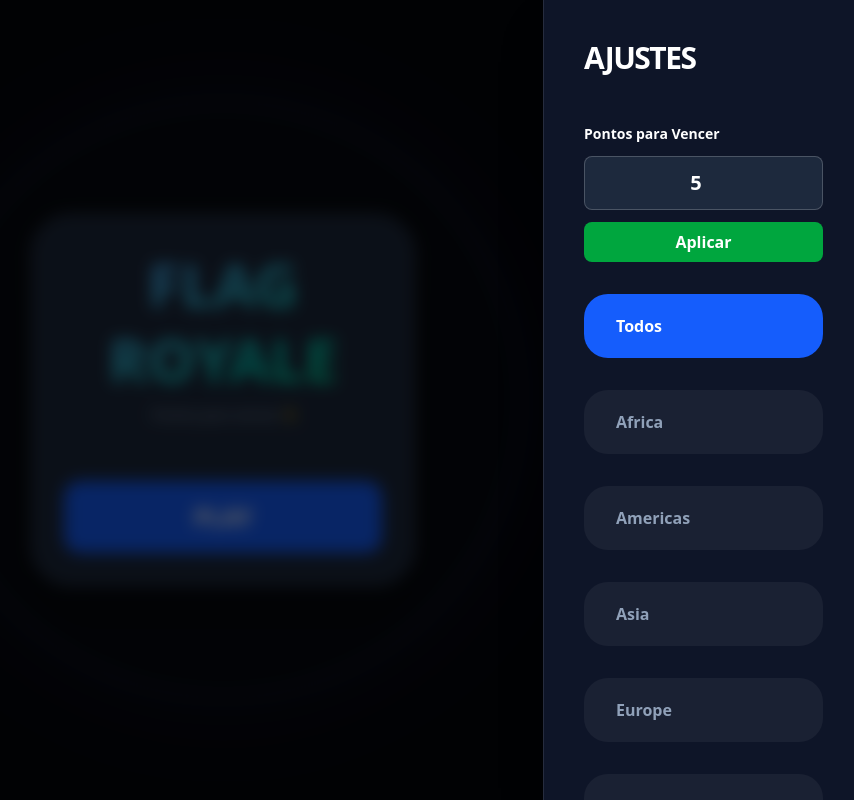
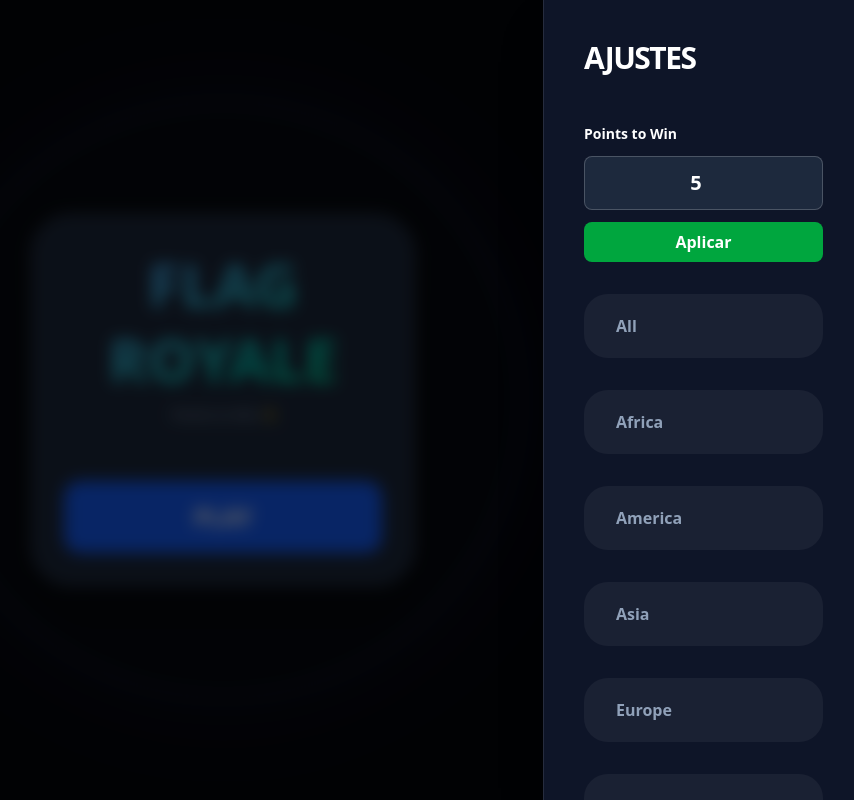
Before and after one commit to christembe89-lgtm/flag-collision-final, a Next.js app: page / in a window 1280 px wide. Both pictures are taken after a click on the button 1227 px from the left and 53 px from the top of the page. Shown: the whole page, without its empty margins (417-1271 px from the left). Built offline with nearby package versions, Linux system fonts and the light colour scheme.

Commit message:
layout revisto para o ranking a esquerda

```diff
--- a/app/components/Game.tsx
+++ b/app/components/Game.tsx
@@ -389,7 +389,7 @@ export default function Game() {
         setTimeout(() => el.remove(), 400);
     };
 
-    const continents = ['Todos', 'Africa', 'Americas', 'Asia', 'Europe', 'Oceania'];
+    const continents = ['All', 'Africa', 'America', 'Asia', 'Europe', 'Oceania'];
 
     // Adicione este useEffect para sincronizar o tema com o documento
     useEffect(() => {
@@ -404,12 +404,12 @@ export default function Game() {
         <div ref={containerRef} className={`relative w-full h-screen overflow-hidden flex items-center justify-center font-sans transition-colors duration-300 ${isDarkMode ? 'bg-slate-900' : 'bg-slate-100'}`}>
 
             {/* Ranking Panel */}
-            <div className="absolute top-6 left-24 z-[90] flex flex-col space-y-2 pointer-events-none">
+            <div className="absolute top-6 left-6 z-[90] flex flex-col space-y-2 pointer-events-none">
                 <h3 className={`text-xl font-black italic tracking-tighter drop-shadow-md ml-4 mb-2 transition-colors ${isDarkMode ? 'text-white' : 'text-slate-900'}`}>Ranking</h3>
                 <div className={`backdrop-blur-xl border rounded-[2.5rem] p-6 pr-12 min-w-[200px] shadow-2xl transition-colors ${isDarkMode ? 'bg-slate-900/40 border-white/10' : 'bg-white/60 border-slate-300/30'}`}>
                     <div className="space-y-3">
                         {ranking.length === 0 && <p className={`text-sm italic ${isDarkMode ? 'text-slate-500' : 'text-slate-600'}`}>Waiting for battle...</p>}
-                        {ranking.map((entry, i) => (
+                        {ranking.slice(0, 5).map((entry, i) => (
                             <div key={`${entry.code}-${entry.wins}`} className="flex items-center space-x-3 group">
                                 <span className={`font-bold text-lg w-4 ${isDarkMode ? 'text-slate-400' : 'text-slate-700'}`}>{i + 1}.</span>
                                 <span className={`font-black text-sm tracking-tight drop-shadow-sm truncate max-w-[120px] ${isDarkMode ? 'text-white' : 'text-slate-900'}`}>{entry.name}</span>
@@ -485,7 +485,7 @@ export default function Game() {
 
                     {/* Points to Win Input */}
                     <div className="mb-8">
-                        <label className="text-white font-bold text-sm block mb-3">Pontos para Vencer</label>
+                        <label className="text-white font-bold text-sm block mb-3">Points to Win</label>
                         <input
                             type="number"
                             min="1"
@@ -554,7 +554,7 @@ export default function Game() {
                         {gameStatus === 'menu' && (
                             <div className="flex flex-col items-center">
                                 <h1 className="text-6xl font-black text-transparent bg-clip-text bg-gradient-to-br from-blue-400 to-emerald-400 mb-2 leading-tight">FLAG<br />ROYALE</h1>
-                                <p className="text-slate-400 text-sm mb-6">Pontos para vencer: <span className="text-yellow-400 font-bold">{pointsToWin}</span></p>
+                                <p className="text-slate-400 text-sm mb-6">Points to Win: <span className="text-yellow-400 font-bold">{pointsToWin}</span></p>
                                 <button onClick={initGame} className="w-full py-5 bg-blue-600 text-white font-bold rounded-2xl text-2xl mt-8">PLAY</button>
                             </div>
                         )}
```
